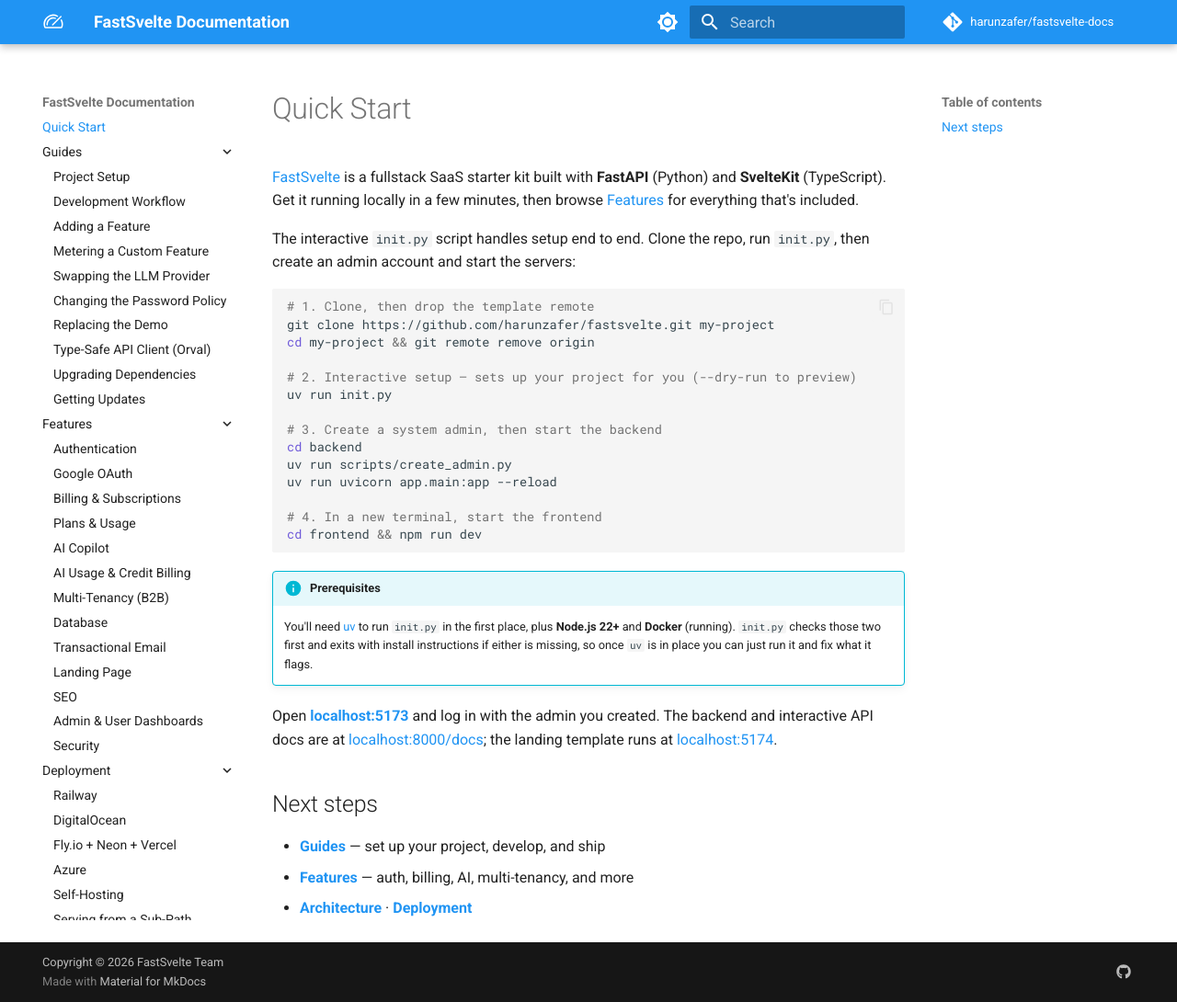
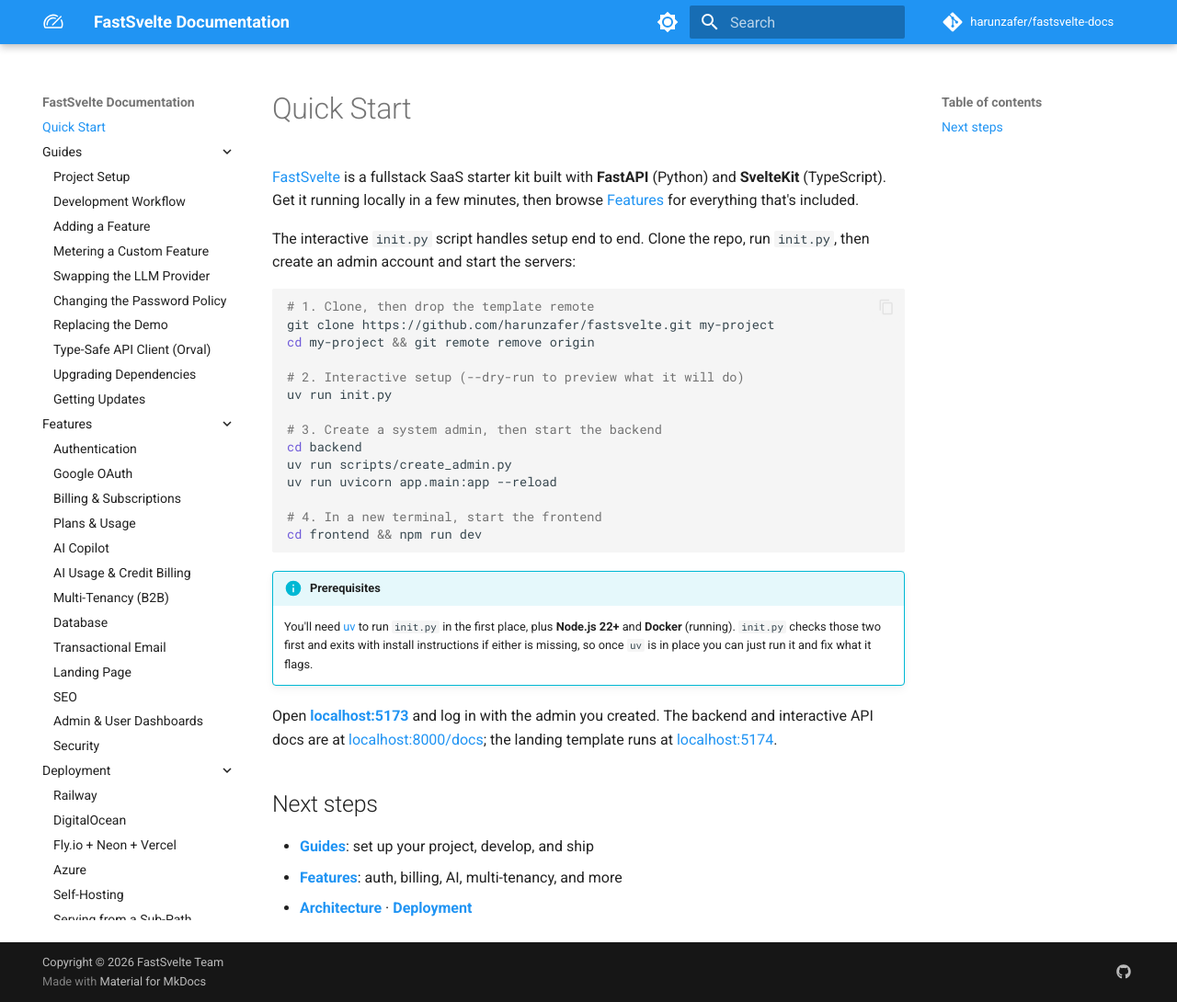
Before and after one commit to harunzafer/fastsvelte-docs, an MkDocs documentation site: the page built from docs/index.md, in a window 1280 px wide and 1090 px high. Shown: the whole window at 92% size. Built offline with MkDocs 1.6.1 and Material for MkDocs 9.7.7, drawn with Linux system fonts in a browser that asks for light colours; comment, search, counter and statistics services are not loaded.

Commit message:
docs: index punctuation per writing standard
Co-Authored-By: Claude Fable 5 <noreply@anthropic.com>

```diff
--- a/docs/index.md
+++ b/docs/index.md
@@ -14,7 +14,7 @@ The interactive `init.py` script handles setup end to end. Clone the repo, run `
 git clone https://github.com/harunzafer/fastsvelte.git my-project
 cd my-project && git remote remove origin
 
-# 2. Interactive setup — sets up your project for you (--dry-run to preview)
+# 2. Interactive setup (--dry-run to preview what it will do)
 uv run init.py
 
 # 3. Create a system admin, then start the backend
@@ -34,6 +34,6 @@ Open **[localhost:5173](http://localhost:5173)** and log in with the admin you c
 
 ## Next steps
 
-- **[Guides](guides/project-setup.md)** — set up your project, develop, and ship
-- **[Features](features/authentication.md)** — auth, billing, AI, multi-tenancy, and more
+- **[Guides](guides/project-setup.md)**: set up your project, develop, and ship
+- **[Features](features/authentication.md)**: auth, billing, AI, multi-tenancy, and more
 - **[Architecture](reference/architecture.md)** · **[Deployment](deployment/index.md)**
```
